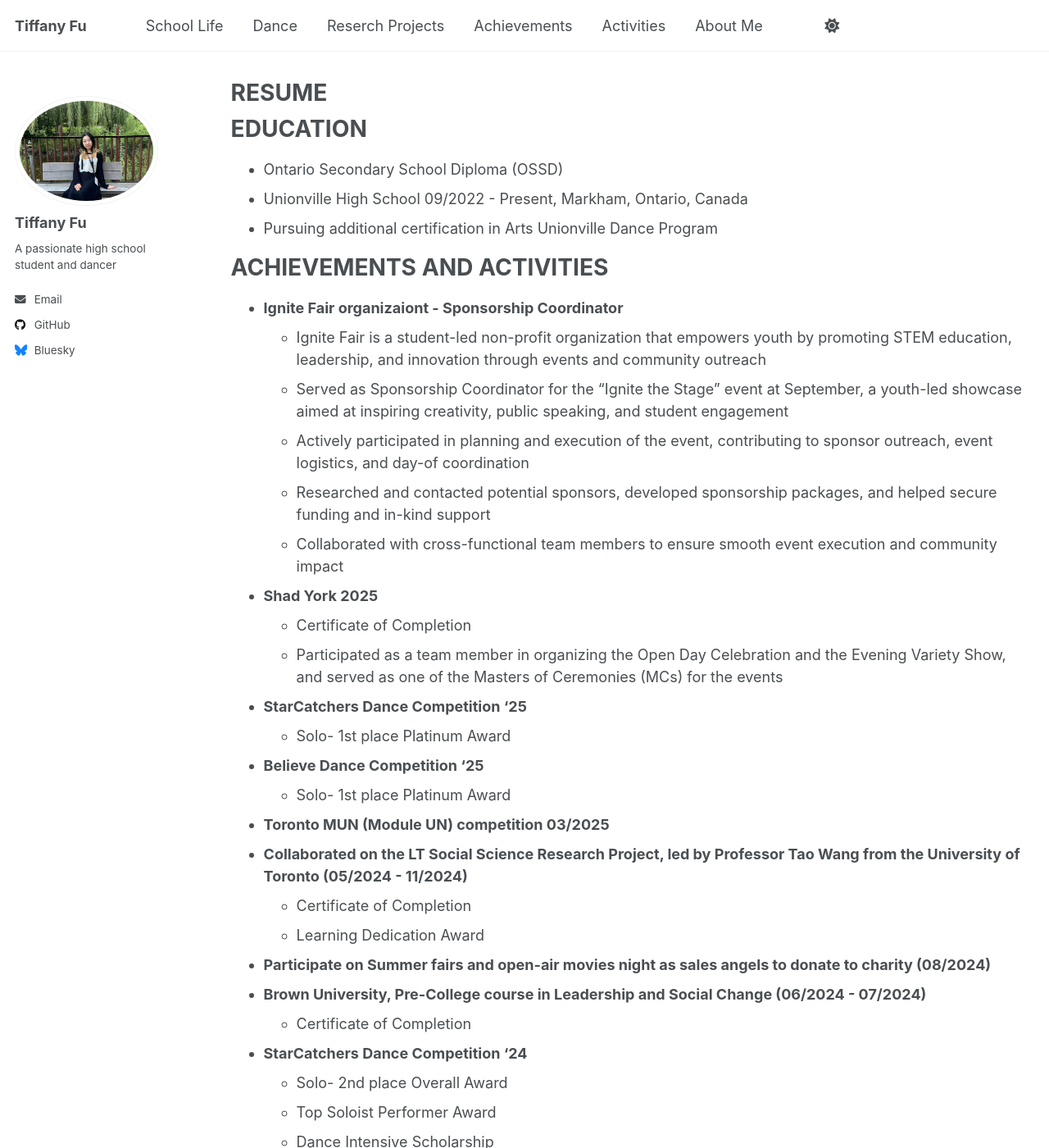
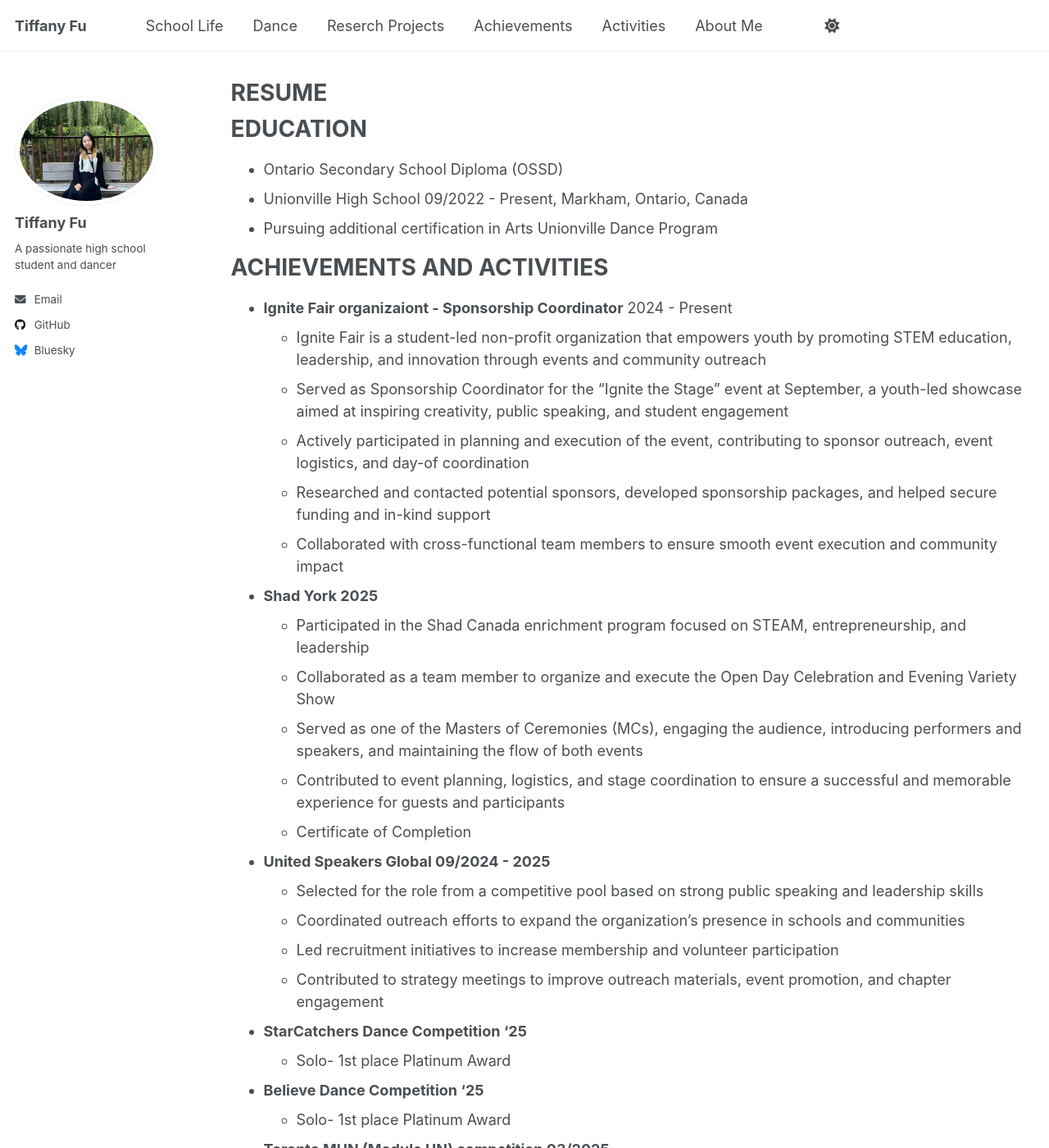
Before and after one commit to TiffanyJTFu/TiffanyFu, a Jekyll site: the page built from _pages/cv.md, in a window 1280 px wide and 1400 px high. Shown: the whole window at 82% size. Built offline with Jekyll 4.4.1, drawn with Linux system fonts in a browser that asks for light colours; a script that is not in the unit is left out; some of the changed text lies outside the part shown.

Commit message:
Update cv.md

```diff
--- a/_pages/cv.md
+++ b/_pages/cv.md
@@ -17,15 +17,23 @@ EDUCATION
 
 ACHIEVEMENTS AND ACTIVITIES
 ======
-* **Ignite Fair organizaiont - Sponsorship Coordinator**
+* **Ignite Fair organizaiont - Sponsorship Coordinator** 2024 - Present
   * Ignite Fair is a student-led non-profit organization that empowers youth by promoting STEM education, leadership, and innovation through events and community outreach
   * Served as Sponsorship Coordinator for the "Ignite the Stage" event at September, a youth-led showcase aimed at inspiring creativity, public speaking, and student engagement
   * Actively participated in planning and execution of the event, contributing to sponsor outreach, event logistics, and day-of coordination
   * Researched and contacted potential sponsors, developed sponsorship packages, and helped secure funding and in-kind support
   * Collaborated with cross-functional team members to ensure smooth event execution and community impact
 * **Shad York 2025**
+  * Participated in the Shad Canada enrichment program focused on STEAM, entrepreneurship, and leadership
+  * Collaborated as a team member to organize and execute the Open Day Celebration and Evening Variety Show
+  * Served as one of the Masters of Ceremonies (MCs), engaging the audience, introducing performers and speakers, and maintaining the flow of both events
+  * Contributed to event planning, logistics, and stage coordination to ensure a successful and memorable experience for guests and participants
   * Certificate of Completion
-  * Participated as a team member in organizing the Open Day Celebration and the Evening Variety Show, and served as one of the Masters of Ceremonies (MCs) for the events
+* **United Speakers Global 09/2024 - 2025**
+   * Selected for the role from a competitive pool based on strong public speaking and leadership skills
+   * Coordinated outreach efforts to expand the organization’s presence in schools and communities
+   * Led recruitment initiatives to increase membership and volunteer participation
+   * Contributed to strategy meetings to improve outreach materials, event promotion, and chapter engagement
 * **StarCatchers Dance Competition '25**
   * Solo- 1st place Platinum Award
 * **Believe Dance Competition '25**
```
Also changed, not shown: other parts of _pages/cv.md (+0 -5 lines).
